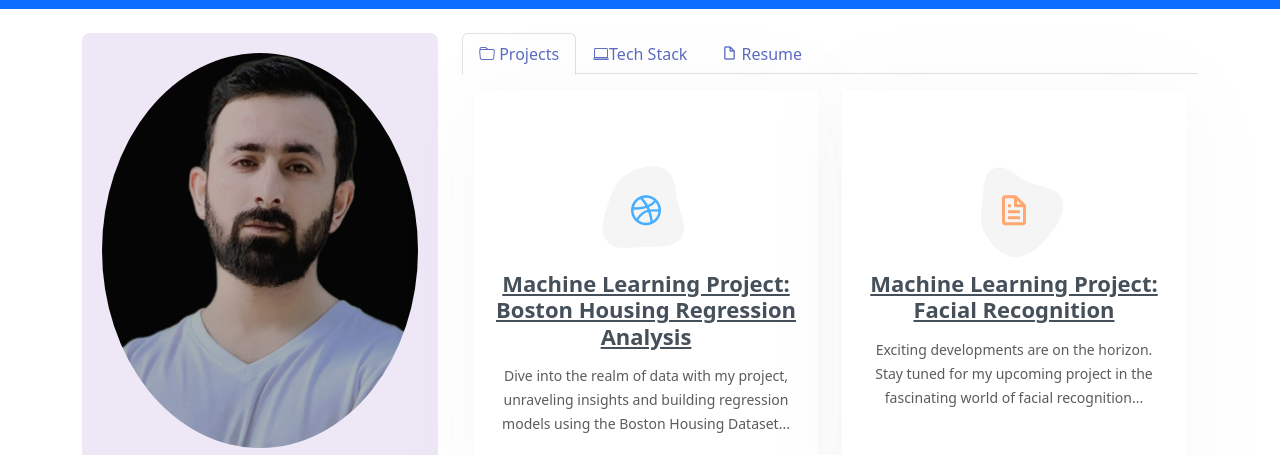
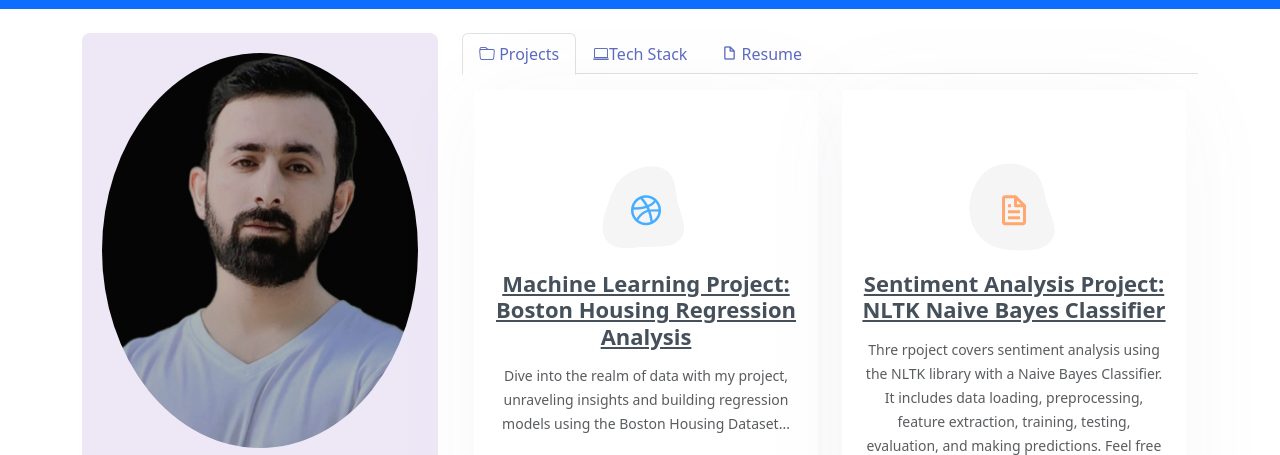
Before and after one commit to shan305/zeeshan.github.io, a plain HTML site: page index.html in a window 1280 px wide. Shown: the part 119-574 px from the top of the page. Drawn offline with nearby package versions, Linux system fonts and the light colour scheme.

Commit message:
Updated project

```diff
--- a/index.html
+++ b/index.html
@@ -84,6 +84,22 @@
                                             <p class="text-muted">Dive into the realm of data with my project, unraveling insights and building regression models using the Boston Housing Dataset...</p>
                                         </div>
                                     </div>
+
+
+                                    <div class="col-md-6 d-flex align-items-stretch mt-4 mt-md-0" data-aos="zoom-in" data-aos-delay="200">
+                                        <div class="icon-box iconbox-orange">
+                                            <div class="icon">
+                                                <svg width="100" height="100" viewBox="0 0 600 600" xmlns="http://www.w3.org/2000/svg">
+                  <path stroke="none" stroke-width="0" fill="#f5f5f5" d="M300,541.5067337569781C382.14930387511276,545.0595476570109,479.8736841581634,548.3450877840088,526.4010558755058,480.5488172755941C571.5218469581645,414.80211281144784,517.5187510058486,332.0715597781072,496.52539010469104,255.14436215662573C477.37192572678356,184.95920475031193,473.57363656557914,105.61284051026155,413.0603344069578,65.22779650032875C343.27470386102294,18.654635553484475,251.2091493199835,5.337323636656869,175.0934190732945,40.62881213300186C97.87086631185822,76.43348514350839,51.98124368387456,156.15599469081315,36.44837278890362,239.84606092416172C21.716077023791087,319.22268207091537,43.775223500013084,401.1760424656574,96.891909868211,461.97329694683043C147.22146801428983,519.5804099606455,223.5754009179313,538.201503339737,300,541.5067337569781"></path>
+                </svg>
+                                                <i class="bx bx-file"></i>
+                                            </div>
+                                            <h4><a href="https://github.com/shan305/sentiment_analysis_-Naive_Bayes_Classifier/tree/main">Sentiment Analysis Project: NLTK Naive Bayes Classifier</a></h4>
+                                            <p class="text-muted">Thre rpoject covers sentiment analysis using the NLTK library with a Naive Bayes Classifier. It includes data loading, preprocessing, feature extraction, training, testing, evaluation, and making predictions.
+                                                Feel free to delve deeper into the world of natural language processing techniques and diverse datasets.</p>
+                                        </div>
+                                    </div>
+
 
                                     <div class="col-md-6 d-flex align-items-stretch mt-4 mt-md-0" data-aos="zoom-in" data-aos-delay="200">
                                         <div class="icon-box iconbox-orange ">
```
Also changed, not shown: images/images.png (added).
